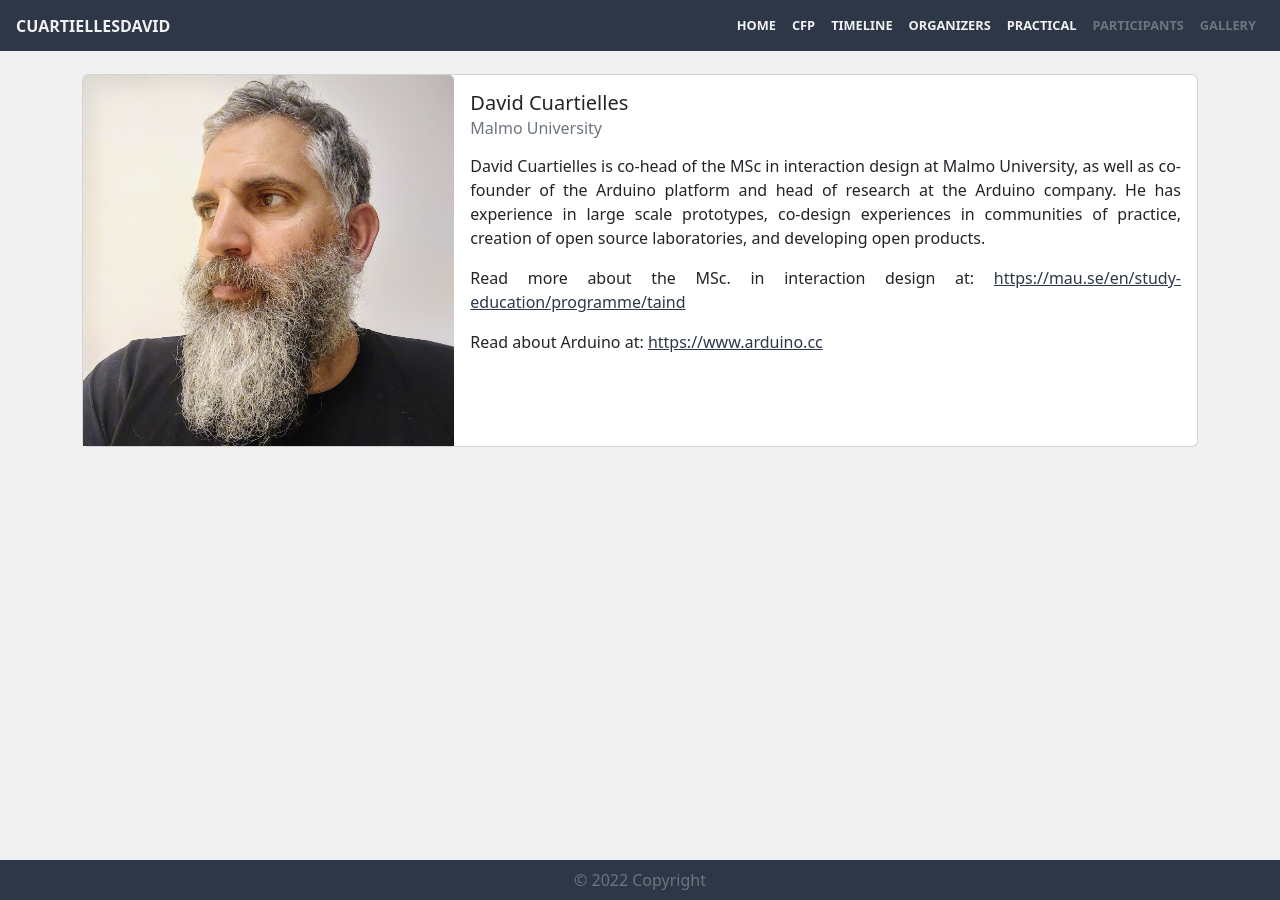
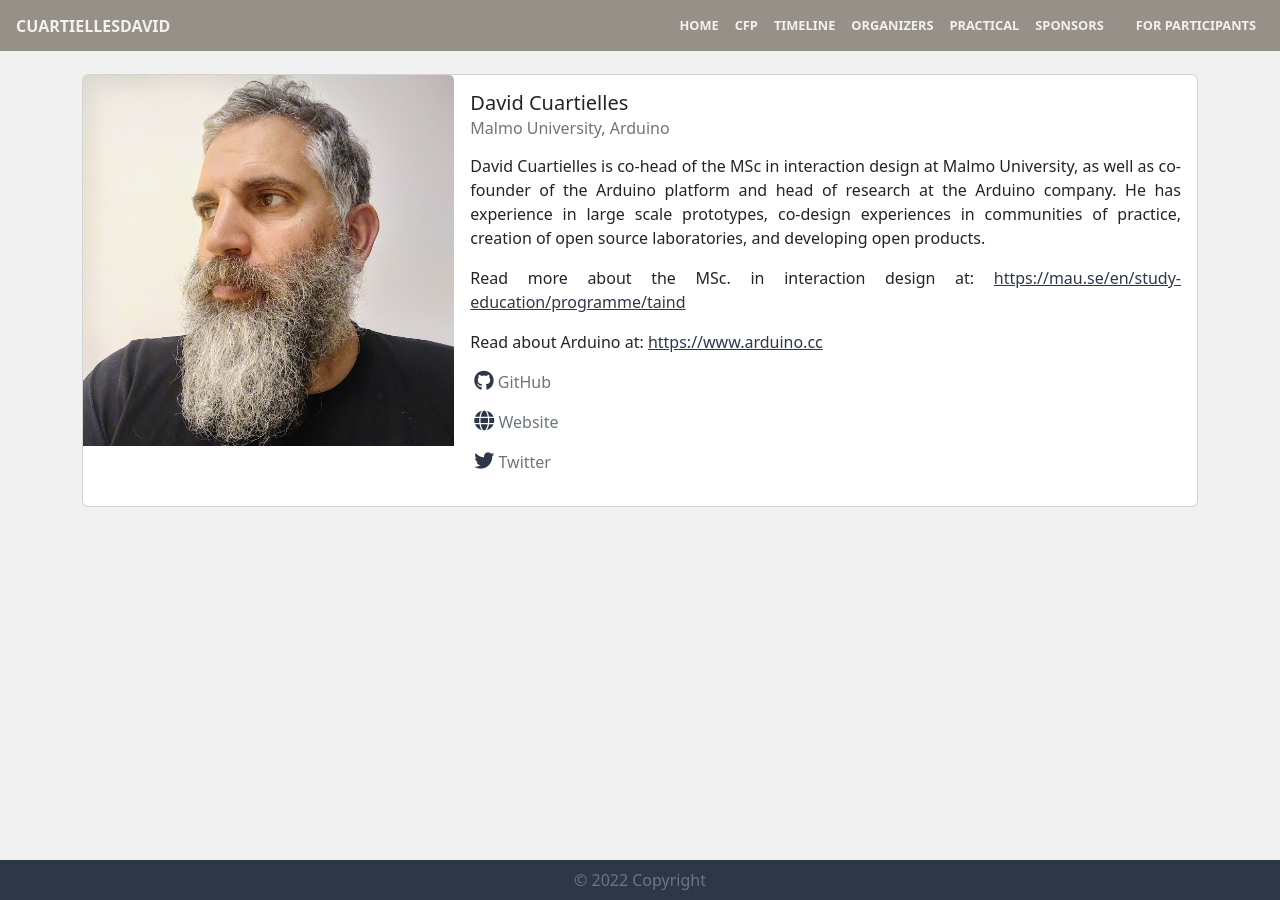
Before and after one commit to BeyondPrototyping/WorkshopWeb2023, a Jekyll site: the page built from _organizers/cuartiellesdavid.md, in a window 1280 px wide. Built offline with Jekyll 4.4.1, drawn with Linux system fonts in a browser that asks for light colours.

Commit message:
updating affiliations and links

```diff
--- a/_includes/navigation.html
+++ b/_includes/navigation.html
@@ -1,6 +1,6 @@
 <header>
 	<a class="close-navbar-toggler collapsed" data-bs-toggle="collapse" data-bs-target="#navbarScroll" aria-controls="navbarScroll" aria-expanded="false" aria-label="Toggle navigation"></a>
-	<nav id="navbar-header" class="navbar navbar-expand-lg navbar-dark bg-primary px-3 fixed-top header">
+	<nav id="navbar-header" class="navbar navbar-expand-lg navbar-dark px-3 fixed-top header">
 		<a class="navbar-brand text-uppercase fw-bold text-light fs-6" href="{{ "/" | relative_url }}">{{ page.title }}</a>
 		<button class="navbar-toggler" type="button" data-bs-toggle="collapse" data-bs-target="#navbarScroll" aria-controls="navbarScroll" aria-expanded="false" aria-label="Toggle navigation" style="--bs-navbar-toggler-font-size:1rem;">
 			<span class="navbar-toggler-icon"></span>
@@ -9,9 +9,13 @@
 			<ul class="navbar-nav ms-auto my-2 my-lg-0 nav-pills">
 				{% for item in site.data.navigation %}
 				<li class="nav-item">
-					<a class="nav-link fw-semibold text-uppercase {% if item.disabled and item.disabled %}text-muted disabled{% else %}text-light{% endif %}" aria-current="page" href="#{{ item.link }}">{{ item.name }}</a>
+					<a class="nav-link fw-semibold text-uppercase {% if item.disabled and item.disabled %}text-muted disabled{% else %}text-light{% endif %}" aria-current="page" href="/#{{ item.link }}">{{ item.name }}</a>
 				</li>
 				{% endfor %}
+
+				<li class="nav-item ms-3">
+					<a class="nav-link fw-semibold text-uppercase text-light" aria-current="page" href="/participants.html">for Participants</a>
+				</li>
 			</ul>
 		</div>
 	</nav>
--- a/_organizers/cuartiellesdavid.md
+++ b/_organizers/cuartiellesdavid.md
@@ -1,11 +1,12 @@
 ---
 name: David Cuartielles
-affiliation:  Malmo University
+affiliation:  Malmo University, Arduino
 avatar: davidcuartielles.png
-github:
+github: https://github.com/dcuartielles
 linkedin:
 email:
-website:
+website: https://mau.se/en/persons/david.cuartielles/
+twitter: https://twitter.com/dcuartielles
 ---
 
 David Cuartielles is co-head of the MSc in interaction design at Malmo University, as well as co-founder of the Arduino platform and head of research at the Arduino company. He has experience in large scale prototypes, co-design experiences in communities of practice, creation of open source laboratories, and developing open products.
--- a/_sass/main.scss
+++ b/_sass/main.scss
@@ -15,6 +15,10 @@
 	.img-banner {
 		height: 400px;
 	}
+}
+
+#navbar-header {
+	background-color: $navbar_background;
 }
 
 .navbar{
--- a/assets/css/main.scss
+++ b/assets/css/main.scss
@@ -5,6 +5,7 @@
 
 $header_height: 50px;
 $banner: "{{ '/assets/images/banner.jpg' | relative_url }}";
+$navbar_background: #979088;
 
 @import "config";
 @import "bootstrap-5.2.0/bootstrap";
--- a/index.html
+++ b/index.html
@@ -18,3 +18,5 @@ calltoaction-link: "home"
 {% include organizers.html %}
 
 {% include practical.html %}
+
+{% include sponsors.html %}
```
Also changed, not shown: _data/navigation.yml (+2 -6 lines), _includes/sponsors.html (added, +9 -0 lines), participants.html (added, +7 -0 lines), Gemfile.lock.
